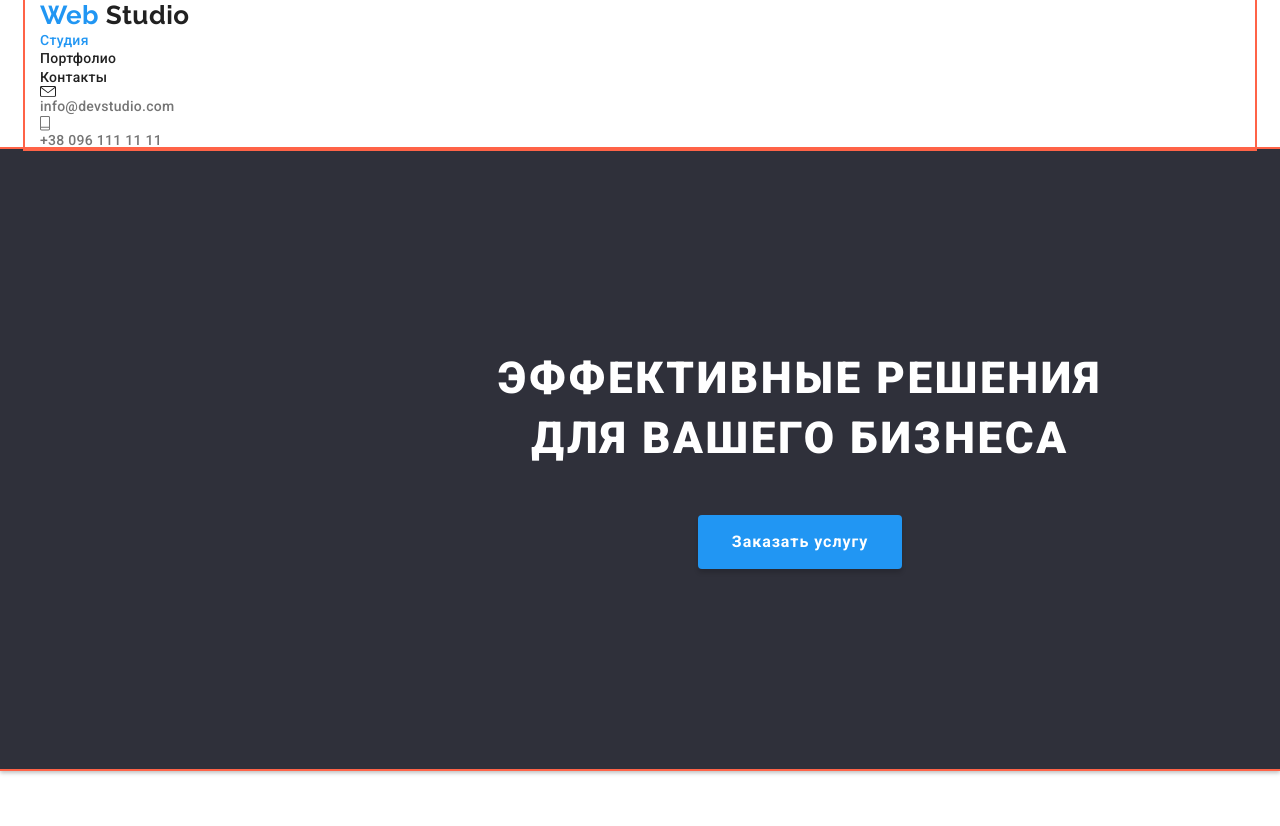
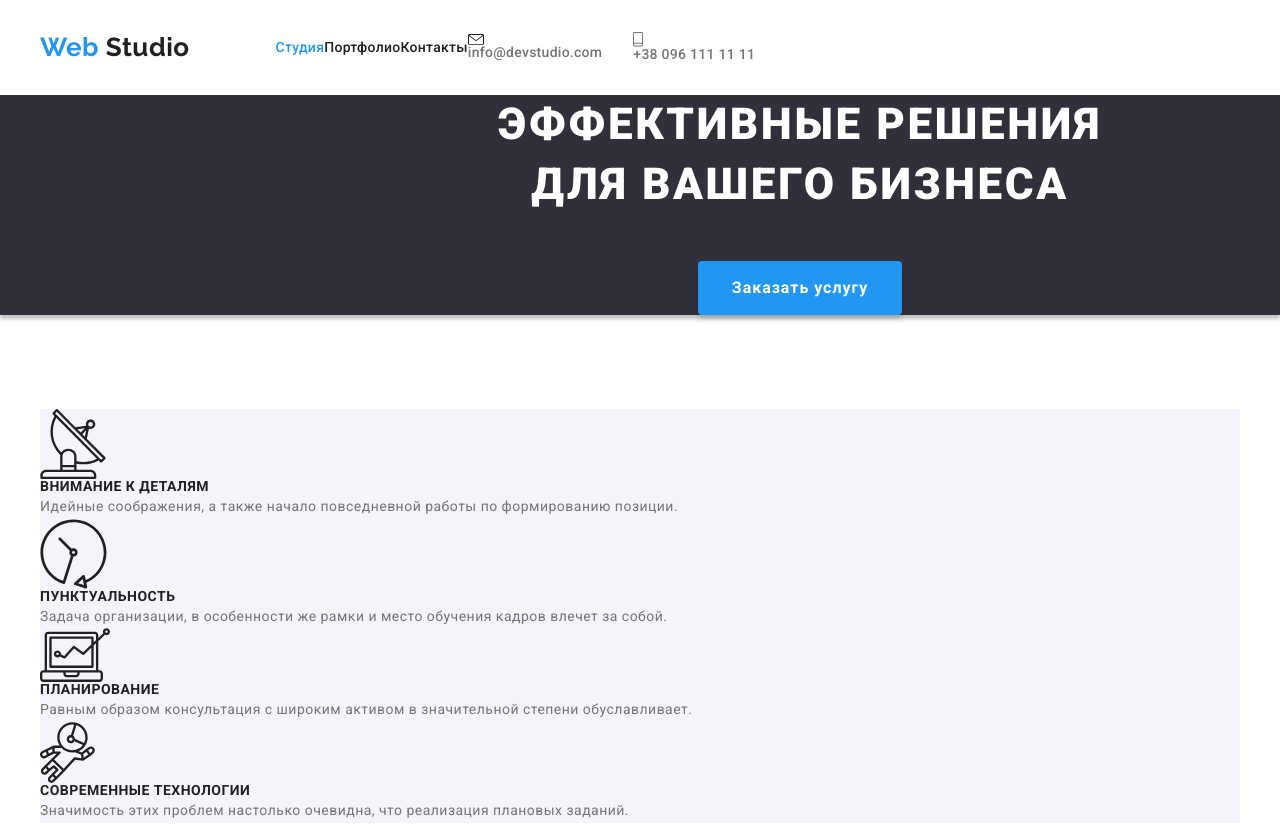
Before and after one commit to HannaNovikova/goit-markup-hw-03, a plain HTML site: page index.html in a window 1280 px wide. Shown: the top 826 px of the page. Drawn offline with nearby package versions, Linux system fonts and the light colour scheme.

Commit message:
Update styles.css
Flex. Навигация

```diff
--- a/css/styles.css
+++ b/css/styles.css
@@ -50,9 +50,14 @@ p {
   margin-left: auto;
   margin-right: auto;
   width: 1230px;
-  outline: 2px solid tomato;
   padding: 0 15px;
   margin-bottom: 94px;
+}
+
+.navig {
+  display: flex;
+  align-items: center;
+  margin-bottom: 0;
 }
 
 .logo {
@@ -75,7 +80,19 @@ p {
   line-height: 1.19;
 }
 
+.site-nav {
+  display: flex;
+  margin-left: 86px;
+}
+
+.site-nav .item:not(:last-child) {
+  margin-right: 50px;
+}
+
 .site-nav .link {
+  display: block;
+  padding-bottom: 32px;
+  padding-top: 32px;
   color: var(--title-text-color);
 
   text-decoration: none;
@@ -87,6 +104,9 @@ p {
 }
 
 .site-nav .link-current {
+  display: block;
+  padding-bottom: 32px;
+  padding-top: 32px;
   color: var(--accent-color);
 
   text-decoration: none;
@@ -97,7 +117,31 @@ p {
   letter-spacing: 0.02em;
 }
 
+.image-nav {
+  display: inline-flex;
+  margin-right: 10px;
+  vertical-align: middle;
+  justify-content: center;
+}
+
+.span-nav {
+  display: inline-flex;
+  vertical-align: middle;
+  justify-content: center;
+}
+
+.site-contact-main {
+  margin-left: auto;
+}
+
+.site-contact {
+  display: inline-flex;
+}
+
 .site-contact .link {
+  padding-bottom: 32px;
+  padding-top: 32px;
+  justify-content: center;
   color: var(--primary-text-color);
 
   text-decoration: none;
@@ -106,6 +150,10 @@ p {
   font-size: 14px;
   line-height: 1.14;
   letter-spacing: 0.02em;
+}
+
+.site-contact:not(:last-child) {
+  margin-right: 31px;
 }
 
 .site-nav .link:hover,
@@ -127,21 +175,17 @@ p {
   background-color: var(--accent-color);
 }
 
-.navig {
-  margin-bottom: 0;
-}
-
 .contain-heroy {
   display: flex;
+  align-items: center;
   background-color: #2f303a;
   box-shadow: 0px 4px 4px rgba(0, 0, 0, 0.25);
   margin-bottom: 94px;
   text-align: center;
-  outline: 2px solid tomato;
 }
 
 .hero {
-  padding: 200px 477px;
+  padding: 0 477px;
 }
 
 .hero .hero-title {
```
